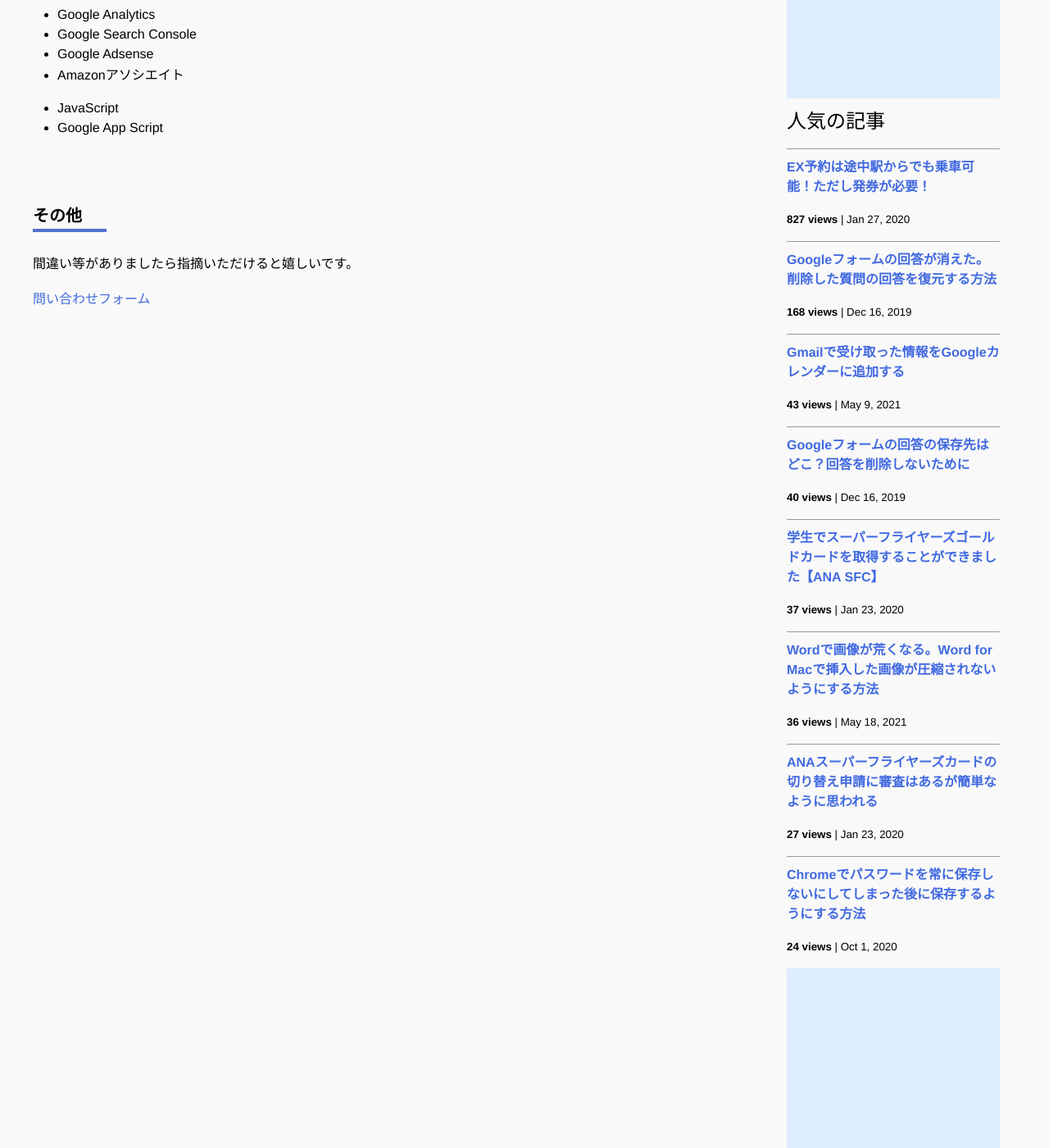
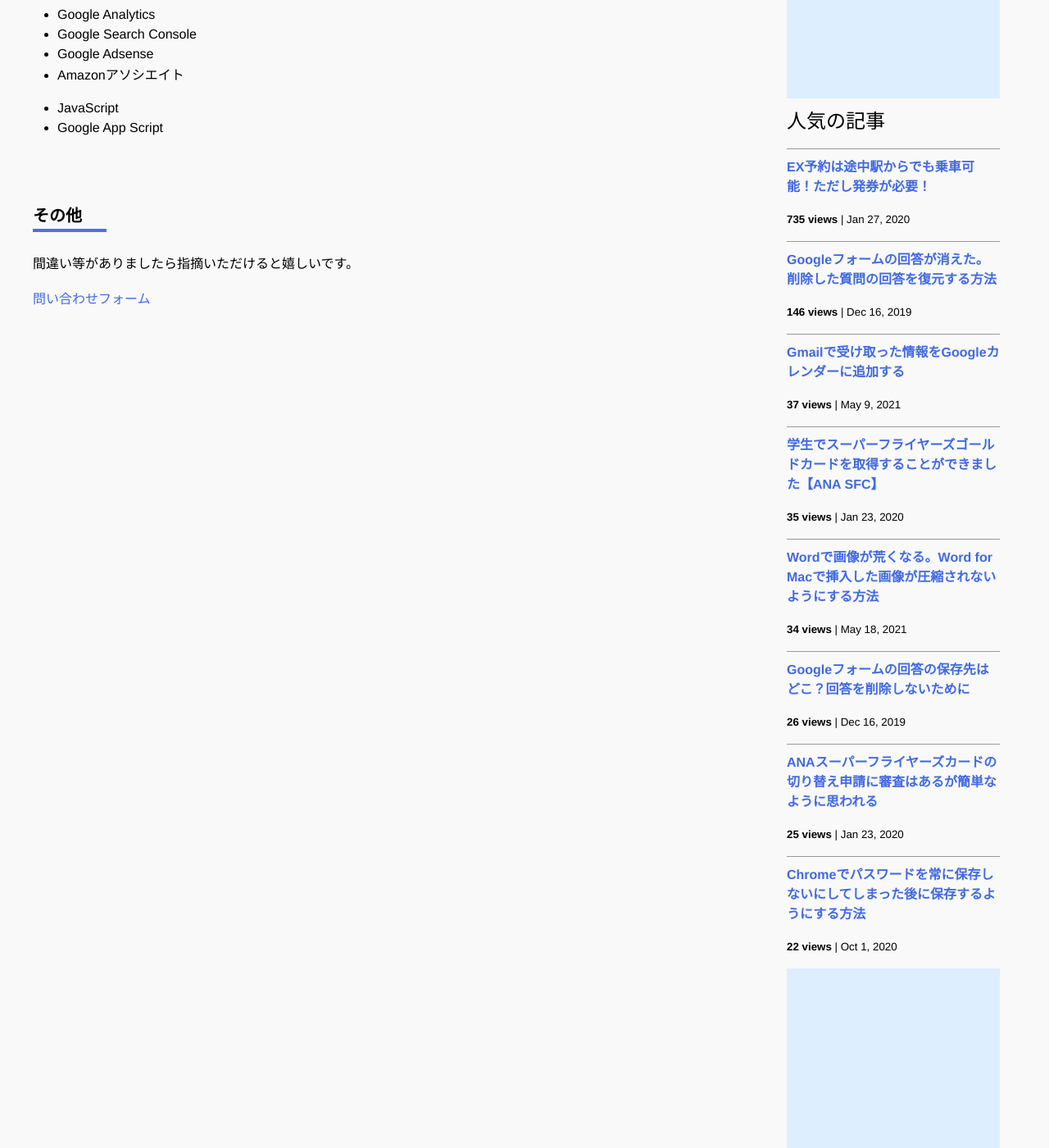
Before and after one commit to iwanaminami/shoyaiwaname, a Jekyll site: the page built from about.markdown, in a window 1280 px wide and 1400 px high, scrolled down 693 px. Shown: the whole window at 82% size. Built offline with Jekyll 4.4.1, drawn with Linux system fonts in a browser that asks for light colours; nearby versions of some CDN libraries; comment, search, counter and statistics services are not loaded.

Commit message:
a new commit message

```diff
--- a/_data/popularposts.yml
+++ b/_data/popularposts.yml
@@ -1,17 +1,17 @@
 side:
-  - view: 827
+  - view: 735
     url: /2020/01/27/ex-rideontheway.html
-  - view: 168
+  - view: 146
     url: /2019/12/16/restore-googleform.html
-  - view: 43
+  - view: 37
     url: /2021/05/09/gmailtocalendar.html
-  - view: 40
+  - view: 35
+    url: /2020/01/23/sfcgold.html
+  - view: 34
+    url: /2021/05/18/image-compression-word.html
+  - view: 26
     url: /2019/12/16/googleform-answers.html
-  - view: 37
-    url: /2020/01/23/sfcgold.html
-  - view: 36
-    url: /2021/05/18/image-compression-word.html
-  - view: 27
+  - view: 25
     url: /2020/01/23/sfc-judge.html
-  - view: 24
+  - view: 22
     url: /2020/10/01/googlepassword.html
```
